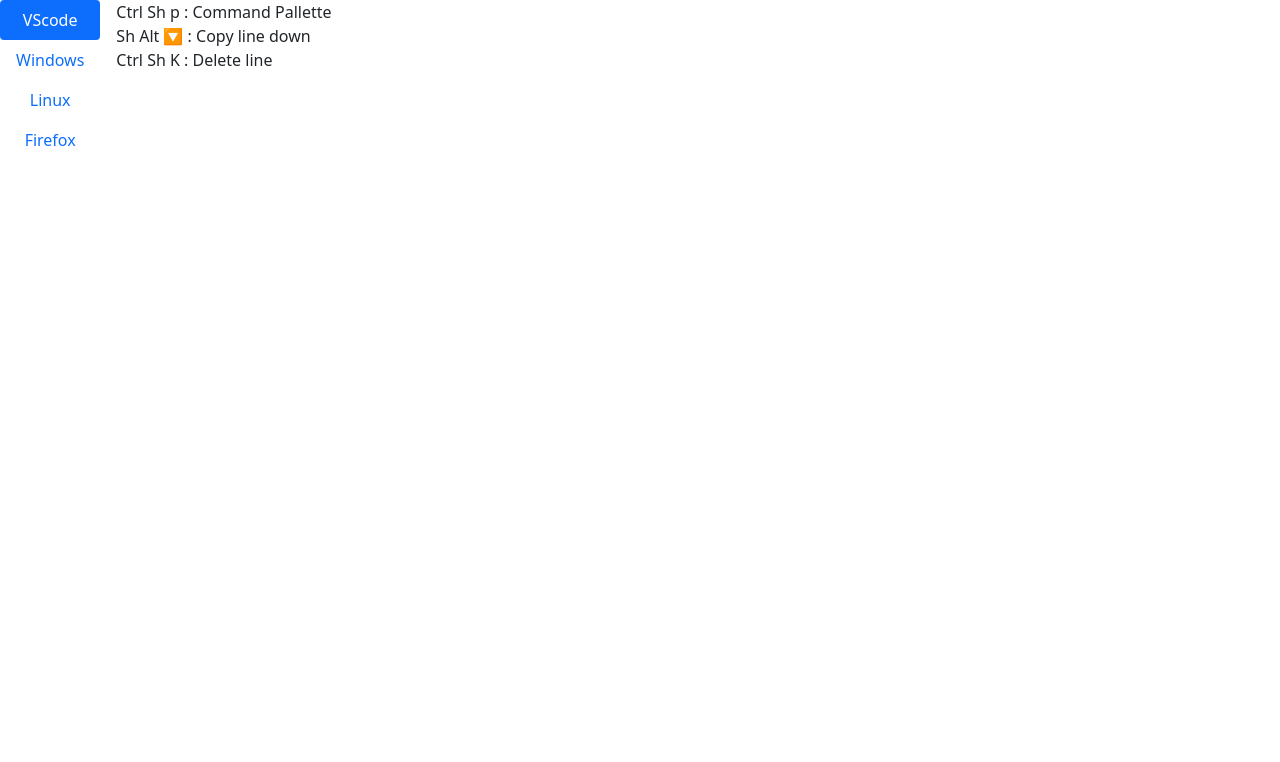
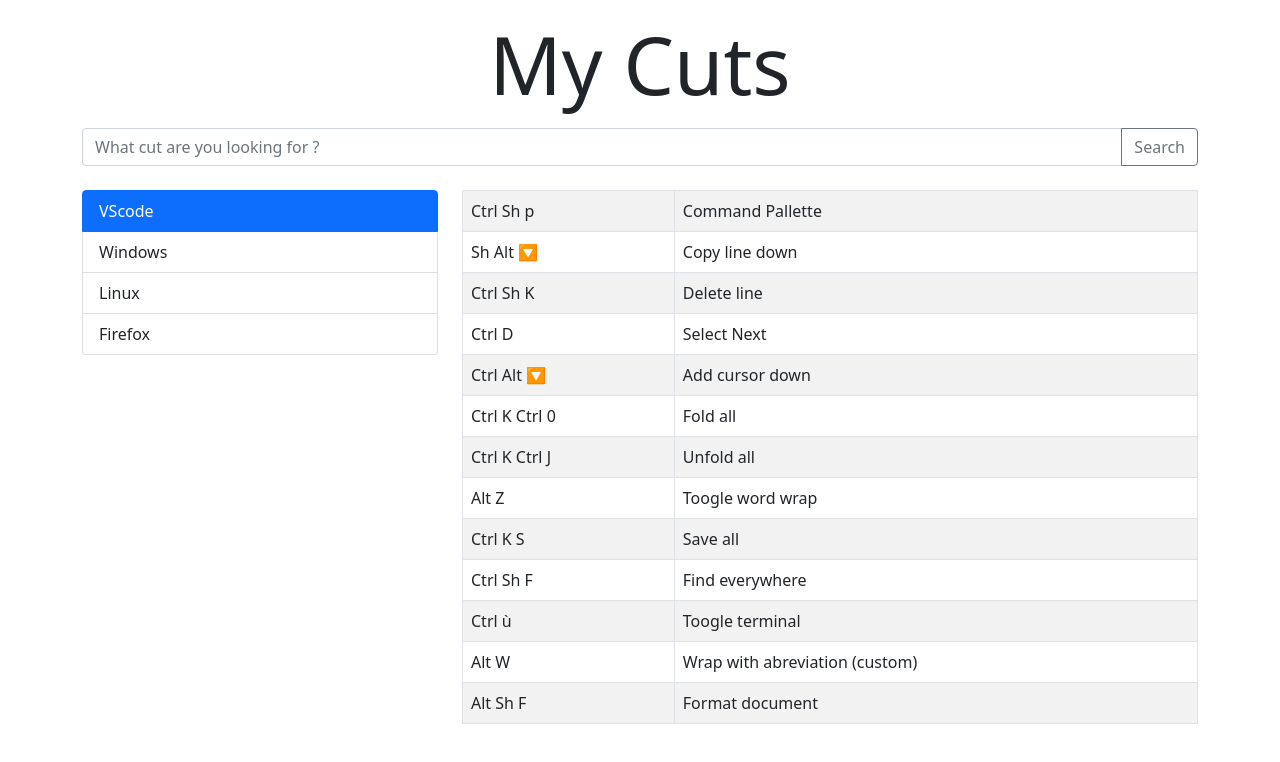
Before and after one commit to LaurentHrt/my-cuts, a website: page index.html in a window 1280 px wide. Drawn offline with nearby package versions, Linux system fonts and the light colour scheme.

Commit message:
Design improvement

```diff
--- a/data.json
+++ b/data.json
@@ -11,6 +11,46 @@
     {
       "shortcut": "Ctrl Sh K",
       "label": "Delete line"
+    },
+    {
+      "shortcut": "Ctrl D",
+      "label": "Select Next"
+    },
+    {
+      "shortcut": "Ctrl Alt 🔽",
+      "label": "Add cursor down"
+    },
+    {
+      "shortcut": "Ctrl K Ctrl 0",
+      "label": "Fold all"
+    },
+    {
+      "shortcut": "Ctrl K Ctrl J",
+      "label": "Unfold all"
+    },
+    {
+      "shortcut": "Alt Z",
+      "label": "Toogle word wrap"
+    },
+    {
+      "shortcut": "Ctrl K S",
+      "label": "Save all"
+    },
+    {
+      "shortcut": "Ctrl Sh F",
+      "label": "Find everywhere"
+    },
+    {
+      "shortcut": "Ctrl ù",
+      "label": "Toogle terminal"
+    },
+    {
+      "shortcut": "Alt W",
+      "label": "Wrap with abreviation (custom)"
+    },
+    {
+      "shortcut": "Alt Sh F",
+      "label": "Format document"
     }
   ],
   "Windows": [
@@ -25,6 +65,14 @@
     {
       "shortcut": "Win Arrow",
       "label": "Move windows"
+    },
+    {
+      "shortcut": "Win Ctrl Arrow",
+      "label": "Switch desktop"
+    },
+    {
+      "shortcut": "Win P",
+      "label": "Multi screen"
     }
   ],
   "Linux": [
--- a/index.html
+++ b/index.html
@@ -13,14 +13,33 @@
     <title>My Cuts</title>
   </head>
   <body>
-    <div class="d-flex align-items-start">
-      <div
-        class="nav flex-column nav-pills me-3"
-        id="v-pills-tab"
-        role="tablist"
-        aria-orientation="vertical"
-      ></div>
-      <div class="tab-content" id="v-pills-tabContent"></div>
+    <header class="container mb-4 mt-3">
+      <h1 class="text-center display-1 mb-3">My Cuts</h1>
+
+      <div class="input-group">
+        <input
+          type="text"
+          class="form-control"
+          placeholder="What cut are you looking for ?"
+        />
+        <button
+          class="btn btn-outline-secondary"
+          type="button"
+        >
+          Search
+        </button>
+      </div>
+    </header>
+
+    <div class="container">
+      <div class="row">
+        <div class="col-4">
+          <div class="list-group" id="list-tab"></div>
+        </div>
+        <div class="col-8">
+          <div class="tab-content" id="nav-tabContent"></div>
+        </div>
+      </div>
     </div>
 
     <script
--- a/index.js
+++ b/index.js
@@ -13,26 +13,39 @@
 }
 
 function displayPage(data) {
-    const tab = document.querySelector('#v-pills-tab')
-    const tabContent = document.querySelector('#v-pills-tabContent')
+    const tab = document.querySelector('#list-tab')
+    const tabContent = document.querySelector('#nav-tabContent')
 
     for (const [category, value] of Object.entries(data)) {
-        const tabBtn = document.createElement('button')
+        const tabBtn = document.createElement('a')
         const tabContentElement = document.createElement('div')
+        const table = document.createElement('table')
+        const tbody = document.createElement('tbody')
 
-        tabBtn.classList.add('nav-link')
-        tabBtn.id = 'v-pills-' + category + '-tab'
-        tabBtn.setAttribute('data-bs-toggle', 'pill')
-        tabBtn.setAttribute('data-bs-target', "#v-pills-" + category)
+        tabBtn.classList.add('list-group-item', 'list-group-item-action')
+        tabBtn.id = 'list-' + category + '-list'
+        tabBtn.setAttribute('data-bs-toggle', 'list')
+        tabBtn.href = '#list-' + category
         tabBtn.textContent = category
 
         tabContentElement.classList.add('tab-pane', 'fade')
-        tabContentElement.id = 'v-pills-' + category
+        tabContentElement.id = 'list-' + category
+        tabContentElement.append(table)
+
+        table.classList.add('table', 'table-striped', 'table-hover', 'table-bordered')
+        table.append(tbody)
 
         value.forEach(element => {
-            const shortcut = document.createElement('div')
-            shortcut.textContent = element.shortcut + ' : ' + element.label
-            tabContentElement.append(shortcut)
+            const tr = document.createElement('tr')
+            const td1 = document.createElement('td')
+            const td2 = document.createElement('td')
+
+            td1.textContent = element.shortcut
+            td2.textContent = element.label
+
+            tr.append(td1)
+            tr.append(td2)
+            tbody.append(tr)
         });
 
         tab.append(tabBtn)
@@ -40,9 +53,8 @@
 
     }
 
-    tab.querySelector('button:first-child').classList.add('active')
+    tab.querySelector('a').classList.add('active')
     tabContent.querySelector('div:first-child').classList.add('show', 'active')
 }
 
-
 fetchData()
```
